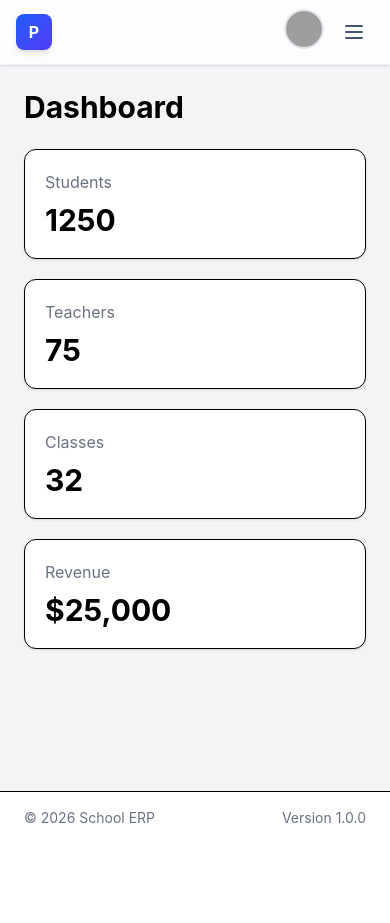
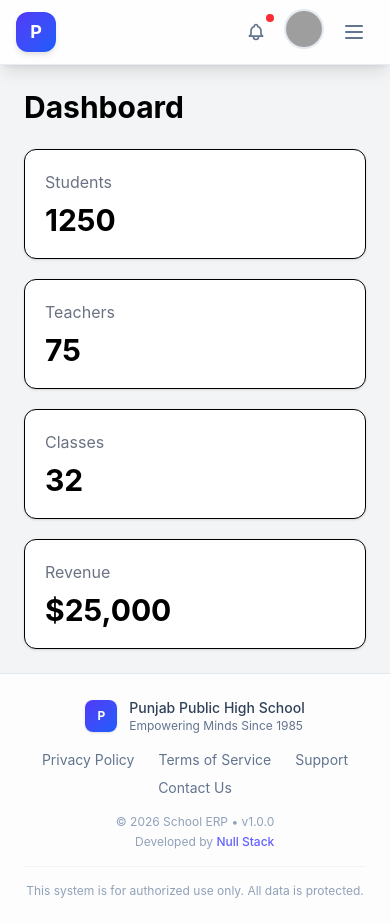
Before and after one commit to mzaidjibran/School-Management-System, a React app in the folder Application/Frontend/: page / in a window 390 px wide. Before the commit the page ends 844 px from the top, so only its background shows below. Built offline with nearby package versions, Linux system fonts and the light colour scheme; grey boxes are pictures that could not be loaded; the HTML template or start-up script is replaced by a standard one.

Commit message:
updated ui

```diff
--- a/Application/Frontend/src/components/layouts/Footer.jsx
+++ b/Application/Frontend/src/components/layouts/Footer.jsx
@@ -1,10 +1,68 @@
 export default function Footer() {
+  const currentYear = new Date().getFullYear();
+
   return (
-    <footer className="border-t bg-white mt-auto">
-      <div className="max-w-7xl mx-auto px-6 py-4 flex justify-between items-center">
-        <p className="text-sm text-gray-500">© 2026 School ERP</p>
+    <footer className="border-t border-slate-200 bg-white/80 backdrop-blur-sm mt-auto">
+      <div className="max-w-7xl mx-auto px-6 py-6">
+        {/* Main footer content */}
+        <div className="flex flex-col md:flex-row justify-between items-center gap-4">
+          {/* Left: School branding */}
+          <div className="flex items-center gap-3">
+            <div className="w-8 h-8 bg-gradient-to-br from-indigo-600 to-blue-600 rounded-lg flex items-center justify-center shadow-sm">
+              <span className="text-white text-xs font-bold">P</span>
+            </div>
+            <div>
+              <p className="text-sm font-medium text-slate-700">
+                Punjab Public High School
+              </p>
+              <p className="text-xs text-slate-500">
+                Empowering Minds Since 1985
+              </p>
+            </div>
+          </div>
 
-        <p className="text-sm text-gray-500">Version 1.0.0</p>
+          {/* Center: Quick links */}
+          <div className="flex flex-wrap justify-center gap-x-6 gap-y-2 text-sm">
+            <a
+              href="#"
+              className="text-slate-500 hover:text-indigo-600 transition"
+            >
+              Privacy Policy
+            </a>
+            <a
+              href="#"
+              className="text-slate-500 hover:text-indigo-600 transition"
+            >
+              Terms of Service
+            </a>
+            <a
+              href="#"
+              className="text-slate-500 hover:text-indigo-600 transition"
+            >
+              Support
+            </a>
+            <a
+              href="#"
+              className="text-slate-500 hover:text-indigo-600 transition"
+            >
+              Contact Us
+            </a>
+          </div>
+
+          {/* Right: Copyright + Version + Dev credit */}
+          <div className="text-right text-xs text-slate-400 space-y-1">
+            <p>© {currentYear} School ERP • v1.0.0</p>
+            <p className="text-slate-400">
+              Developed by{" "}
+              <span className="text-indigo-500 font-medium">Null Stack</span>
+            </p>
+          </div>
+        </div>
+
+        {/* Divider + additional subtle note */}
+        <div className="mt-4 pt-4 border-t border-slate-100 text-center text-xs text-slate-400">
+          <p>This system is for authorized use only. All data is protected.</p>
+        </div>
       </div>
     </footer>
   );
--- a/Application/Frontend/src/components/layouts/Header.jsx
+++ b/Application/Frontend/src/components/layouts/Header.jsx
@@ -12,19 +12,28 @@ const navItems = [
   { name: "Subjects", path: "/subjects" },
   { name: "Timetable", path: "/timetable" },
   { name: "Notices", path: "/notices" },
-  // "Users" tab removed to reduce overcrowding
 ];
 
-export default function Header() {
+export default function ProHeader() {
   const [mobileMenuOpen, setMobileMenuOpen] = useState(false);
   const [userDropdownOpen, setUserDropdownOpen] = useState(false);
-  const dropdownRef = useRef(null);
+  const [notifDropdownOpen, setNotifDropdownOpen] = useState(false);
+  const userDropdownRef = useRef(null);
+  const notifDropdownRef = useRef(null);
 
-  // Close dropdown when clicking outside
   useEffect(() => {
     function handleClickOutside(event) {
-      if (dropdownRef.current && !dropdownRef.current.contains(event.target)) {
+      if (
+        userDropdownRef.current &&
+        !userDropdownRef.current.contains(event.target)
+      ) {
         setUserDropdownOpen(false);
+      }
+      if (
+        notifDropdownRef.current &&
+        !notifDropdownRef.current.contains(event.target)
+      ) {
+        setNotifDropdownOpen(false);
       }
     }
     document.addEventListener("mousedown", handleClickOutside);
@@ -32,29 +41,29 @@ export default function Header() {
   }, []);
 
   return (
-    <header className="sticky top-0 z-50 bg-white/80 backdrop-blur-md shadow-sm border-b border-slate-100">
-      <div className="px-4 sm:px-6">
+    <header className="sticky top-0 z-50 bg-white/90 backdrop-blur-md shadow-lg border-b border-slate-200/80">
+      <div className="px-4 sm:px-6 lg:px-8">
         <div className="flex items-center justify-between h-16 gap-4">
-          {/* Logo only – no school name text */}
+          {/* Logo – left side */}
           <div className="flex items-center shrink-0">
-            <div className="w-9 h-9 bg-gradient-to-br from-blue-600 to-indigo-600 rounded-lg flex items-center justify-center shadow-md">
-              <span className="text-white text-base font-bold">P</span>
+            <div className="w-10 h-10 bg-gradient-to-br from-indigo-600 to-blue-600 rounded-xl flex items-center justify-center shadow-md ring-1 ring-white/20">
+              <span className="text-white text-lg font-bold">P</span>
             </div>
           </div>
 
-          {/* Desktop Navigation – scrollable if too many tabs */}
-          <div className="hidden lg:flex flex-1 overflow-x-auto scrollbar-none">
+          {/* Desktop Navigation – CENTERED */}
+          <div className="hidden lg:flex flex-1 justify-center overflow-x-auto scrollbar-none">
             <nav className="flex items-center gap-1 xl:gap-2">
               {navItems.map((item) => (
                 <NavLink
                   key={item.path}
                   to={item.path}
                   className={({ isActive }) =>
-                    `relative px-3 py-2 text-sm font-medium rounded-md transition-all duration-200 whitespace-nowrap
+                    `relative px-3 py-2 text-sm font-medium rounded-lg transition-all duration-200 whitespace-nowrap
                     ${
                       isActive
-                        ? "text-blue-600 bg-blue-50"
-                        : "text-slate-600 hover:text-blue-600 hover:bg-slate-50"
+                        ? "text-indigo-700 bg-indigo-50/80"
+                        : "text-slate-600 hover:text-indigo-600 hover:bg-slate-100/60"
                     }`
                   }
                 >
@@ -62,7 +71,7 @@ export default function Header() {
                     <>
                       {item.name}
                       {isActive && (
-                        <span className="absolute bottom-0 left-3 right-3 h-0.5 bg-blue-600 rounded-full" />
+                        <span className="absolute bottom-0 left-2 right-2 h-0.5 bg-indigo-600 rounded-full" />
                       )}
                     </>
                   )}
@@ -71,32 +80,91 @@ export default function Header() {
             </nav>
           </div>
 
-          {/* Right side: Only avatar icon with dropdown (no name/role text) */}
+          {/* Right side icons */}
           <div className="flex items-center gap-3 shrink-0">
-            <div className="relative" ref={dropdownRef}>
+            {/* Notification Bell */}
+            <div className="relative" ref={notifDropdownRef}>
+              <button
+                onClick={() => setNotifDropdownOpen(!notifDropdownOpen)}
+                className="relative p-2 rounded-full text-slate-500 hover:text-indigo-600 hover:bg-slate-100 focus:outline-none focus:ring-2 focus:ring-indigo-400 transition-all"
+                aria-label="Notifications"
+              >
+                <svg
+                  className="w-5 h-5"
+                  fill="none"
+                  stroke="currentColor"
+                  viewBox="0 0 24 24"
+                >
+                  <path
+                    strokeLinecap="round"
+                    strokeLinejoin="round"
+                    strokeWidth={2}
+                    d="M15 17h5l-1.405-1.405A2.032 2.032 0 0118 14.158V11a6.002 6.002 0 00-4-5.659V5a2 2 0 10-4 0v.341C7.67 6.165 6 8.388 6 11v3.159c0 .538-.214 1.055-.595 1.436L4 17h5m6 0v1a3 3 0 11-6 0v-1m6 0H9"
+                  />
+                </svg>
+                <span className="absolute top-0 right-0 w-2 h-2 bg-red-500 rounded-full ring-2 ring-white"></span>
+              </button>
+
+              {notifDropdownOpen && (
+                <div className="absolute right-0 mt-2 w-80 bg-white rounded-xl shadow-xl border border-slate-100 py-2 z-50">
+                  <div className="px-4 py-2 border-b border-slate-100">
+                    <h3 className="font-semibold text-slate-700">
+                      Notifications
+                    </h3>
+                  </div>
+                  <div className="max-h-80 overflow-y-auto">
+                    <div className="px-4 py-3 hover:bg-slate-50 cursor-pointer transition">
+                      <p className="text-sm text-slate-600">
+                        📢 New exam schedule released
+                      </p>
+                      <p className="text-xs text-slate-400 mt-1">2 hours ago</p>
+                    </div>
+                    <div className="px-4 py-3 hover:bg-slate-50 cursor-pointer transition">
+                      <p className="text-sm text-slate-600">
+                        ✅ Attendance recorded for today
+                      </p>
+                      <p className="text-xs text-slate-400 mt-1">Yesterday</p>
+                    </div>
+                  </div>
+                  <div className="px-4 py-2 border-t border-slate-100">
+                    <button className="text-sm text-indigo-600 hover:text-indigo-800">
+                      View all →
+                    </button>
+                  </div>
+                </div>
+              )}
+            </div>
+
+            {/* User Avatar Dropdown */}
+            <div className="relative" ref={userDropdownRef}>
               <button
                 onClick={() => setUserDropdownOpen(!userDropdownOpen)}
-                className="focus:outline-none focus:ring-2 focus:ring-blue-400 rounded-full"
+                className="focus:outline-none focus:ring-2 focus:ring-indigo-400 rounded-full transition-transform hover:scale-105"
                 aria-label="User menu"
               >
                 <img
-                  src="https://ui-avatars.com/api/?name=Admin&background=3b82f6&color=fff&bold=true&size=36"
+                  src="https://ui-avatars.com/api/?name=Admin&background=4f46e5&color=fff&bold=true&size=40"
                   alt="User avatar"
-                  className="w-9 h-9 rounded-full ring-2 ring-slate-200 hover:ring-blue-300 transition-all"
+                  className="w-9 h-9 rounded-full ring-2 ring-slate-200 hover:ring-indigo-300"
                 />
               </button>
 
-              {/* Dropdown menu */}
               {userDropdownOpen && (
-                <div className="absolute right-0 mt-2 w-48 bg-white rounded-lg shadow-lg border border-slate-100 py-1 z-50">
-                  <button className="w-full text-left px-4 py-2 text-sm text-slate-700 hover:bg-slate-50">
-                    👤 Profile
+                <div className="absolute right-0 mt-2 w-56 bg-white rounded-xl shadow-xl border border-slate-100 py-1 z-50 animate-fadeIn">
+                  <div className="px-4 py-3 border-b border-slate-100">
+                    <p className="text-sm font-medium text-slate-700">
+                      Admin User
+                    </p>
+                    <p className="text-xs text-slate-500">admin@pphs.edu.pk</p>
+                  </div>
+                  <button className="w-full text-left px-4 py-2 text-sm text-slate-600 hover:bg-slate-50 transition">
+                    👤 My Profile
                   </button>
-                  <button className="w-full text-left px-4 py-2 text-sm text-slate-700 hover:bg-slate-50">
+                  <button className="w-full text-left px-4 py-2 text-sm text-slate-600 hover:bg-slate-50 transition">
                     ⚙️ Settings
                   </button>
                   <hr className="my-1 border-slate-100" />
-                  <button className="w-full text-left px-4 py-2 text-sm text-red-600 hover:bg-red-50">
+                  <button className="w-full text-left px-4 py-2 text-sm text-red-600 hover:bg-red-50 transition">
                     🚪 Logout
                   </button>
                 </div>
@@ -106,7 +174,7 @@ export default function Header() {
             {/* Mobile menu button */}
             <button
               onClick={() => setMobileMenuOpen(!mobileMenuOpen)}
-              className="lg:hidden p-2 rounded-md text-slate-600 hover:bg-slate-100"
+              className="lg:hidden p-2 rounded-md text-slate-500 hover:bg-slate-100 focus:outline-none focus:ring-2 focus:ring-indigo-400"
               aria-label="Menu"
             >
               <svg
@@ -138,7 +206,7 @@ export default function Header() {
 
       {/* Mobile Navigation Drawer */}
       {mobileMenuOpen && (
-        <div className="lg:hidden border-t border-slate-100 bg-white/95">
+        <div className="lg:hidden bg-white/95 backdrop-blur-sm border-t border-slate-100 shadow-inner">
           <nav className="px-4 py-3 flex flex-col gap-1 max-h-[70vh] overflow-y-auto">
             {navItems.map((item) => (
               <NavLink
@@ -146,8 +214,8 @@ export default function Header() {
                 to={item.path}
                 onClick={() => setMobileMenuOpen(false)}
                 className={({ isActive }) =>
-                  `block px-3 py-2 text-sm font-medium rounded-md
-                  ${isActive ? "bg-blue-50 text-blue-600" : "text-slate-600 hover:bg-slate-50"}`
+                  `block px-3 py-2 text-sm font-medium rounded-lg transition-all
+                  ${isActive ? "bg-indigo-50 text-indigo-700" : "text-slate-600 hover:bg-slate-50"}`
                 }
               >
                 {item.name}
@@ -156,6 +224,29 @@ export default function Header() {
           </nav>
         </div>
       )}
+
+      <style jsx>{`
+        .scrollbar-none {
+          scrollbar-width: none;
+          -ms-overflow-style: none;
+        }
+        .scrollbar-none::-webkit-scrollbar {
+          display: none;
+        }
+        @keyframes fadeIn {
+          from {
+            opacity: 0;
+            transform: translateY(-8px);
+          }
+          to {
+            opacity: 1;
+            transform: translateY(0);
+          }
+        }
+        .animate-fadeIn {
+          animation: fadeIn 0.2s ease-out;
+        }
+      `}</style>
     </header>
   );
 }
```
